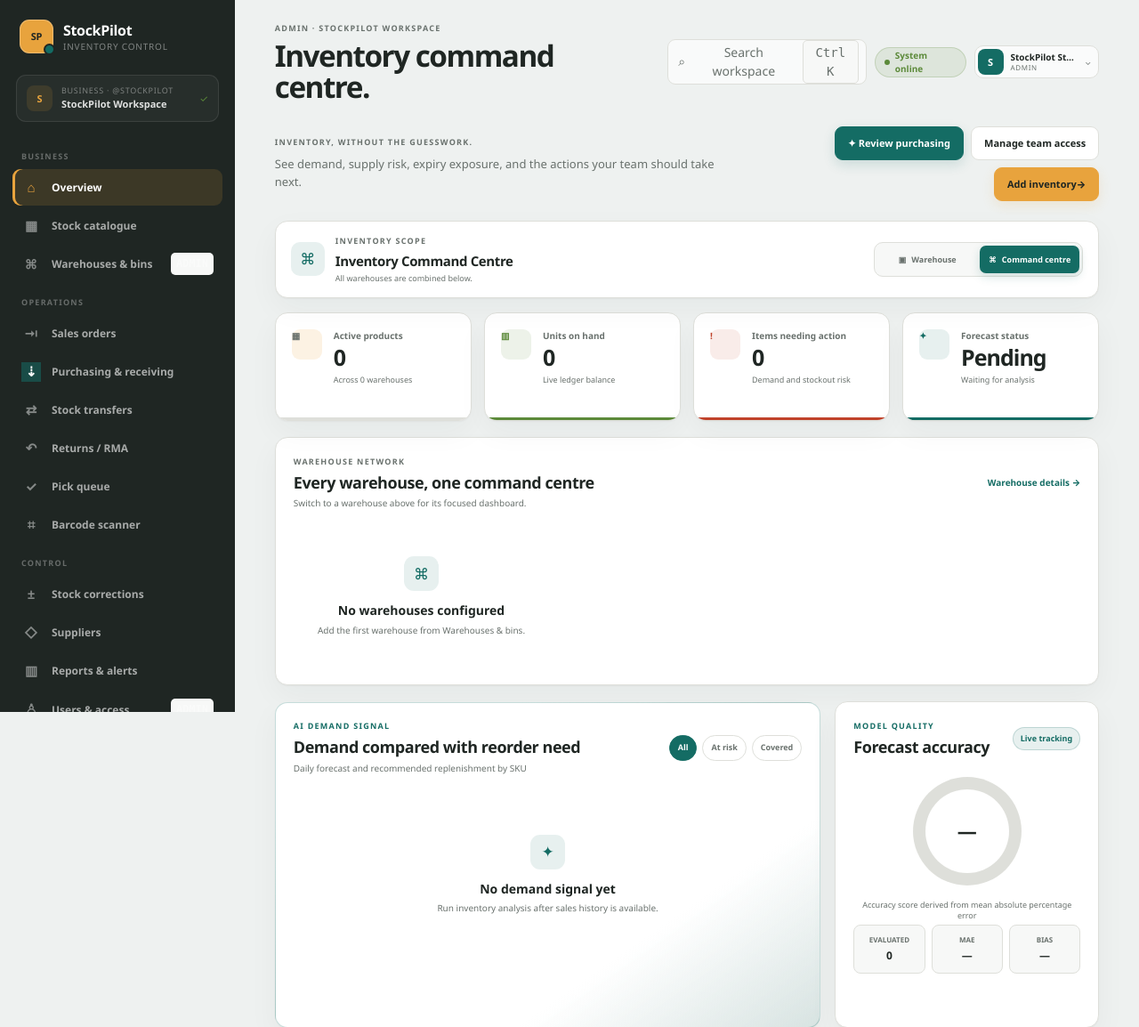
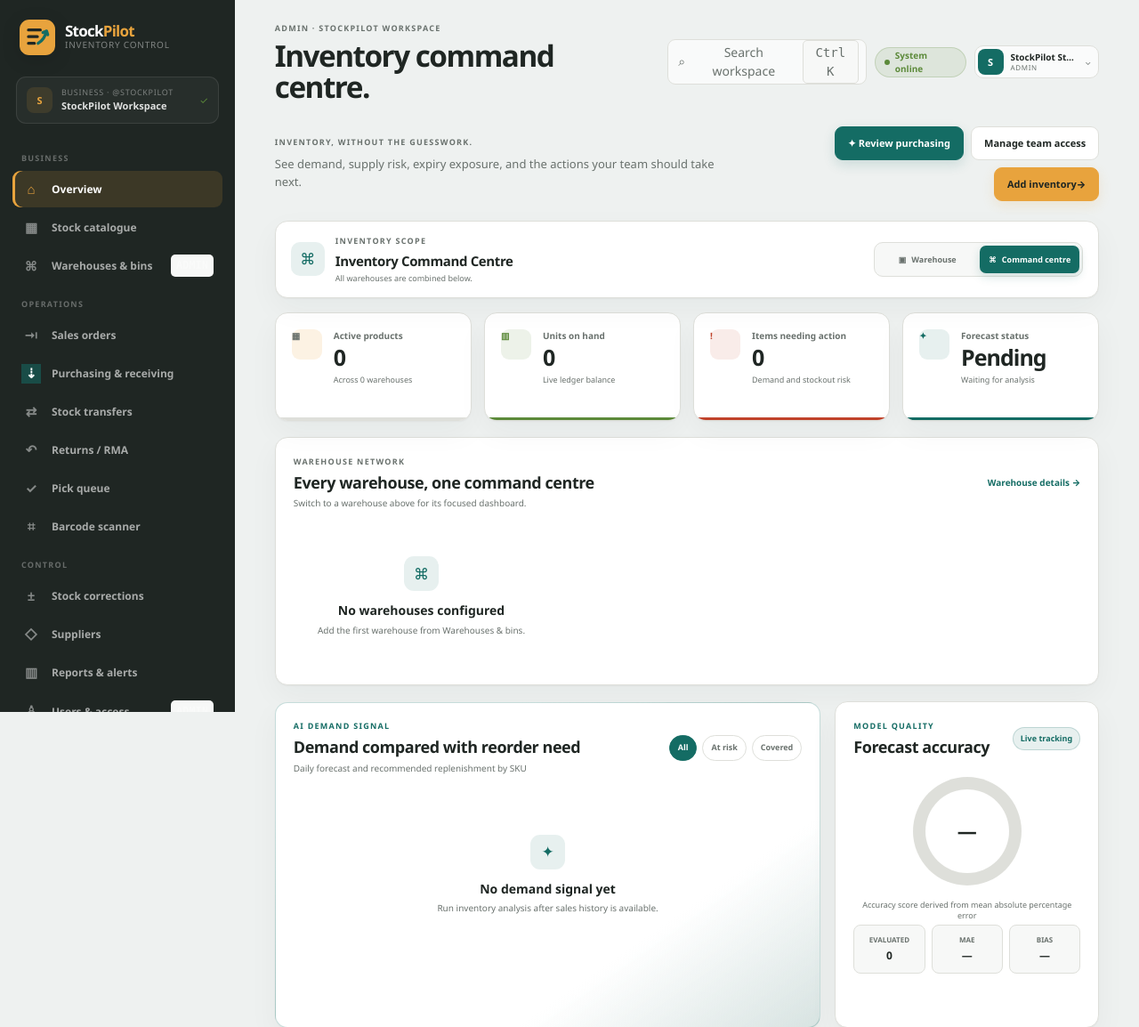
Before and after one commit to chaudharysuryapratap/StockPilot-AI-Inventory-Tracker-Management, a Flask app: page / in a window 1280 px wide. Shown: the top 1154 px of the page at 89% size. Run offline with Flask 3, Linux system fonts and the light colour scheme; a user stored in the database is signed in; some libraries are stand-ins or nearby versions.

Commit message:
Refresh StockPilot branding across UI and PWA assets

```diff
--- a/app/static/app.css
+++ b/app/static/app.css
@@ -38,11 +38,10 @@ code { color: var(--teal); font-family: "Cascadia Code", Consolas, monospace; fo
 .sidebar { position: sticky; top: 0; z-index: 30; height: 100vh; overflow-y: auto; display: flex; flex-direction: column; padding: 22px 14px 18px; color: rgba(255,255,255,.75); background: var(--ink); scrollbar-width: thin; scrollbar-color: rgba(255,255,255,.18) transparent; }
 .sidebar-top { display: flex; align-items: center; justify-content: space-between; }
 .brand { display: flex; align-items: center; gap: 11px; padding: 0 8px; color: #fff; }
-.brand-mark { position: relative; display: grid; place-items: center; width: 38px; height: 38px; border-radius: 11px; color: var(--ink); background: var(--amber); box-shadow: inset 0 0 0 1px rgba(255,255,255,.25); }
-.brand-mark::after { content: ""; position: absolute; right: -2px; bottom: -2px; width: 9px; height: 9px; border: 2px solid var(--ink); border-radius: 50%; background: var(--teal); }
-.brand-mark b { font-size: 11px; letter-spacing: -.03em; }
+.brand-symbol { display: block; flex: 0 0 auto; width: 40px; height: 40px; filter: drop-shadow(0 5px 10px rgba(0,0,0,.12)); }
 .brand-copy { display: grid; }
-.brand-copy strong { font-size: 16px; letter-spacing: -.02em; }
+.brand-name { display: inline-flex; font-size: 17px; font-weight: 780; letter-spacing: -.045em; line-height: 1.05; }
+.brand-name span:last-child { color: var(--amber); }
 .brand-copy small { color: rgba(255,255,255,.44); font-size: 10px; text-transform: uppercase; letter-spacing: .08em; }
 .workspace-switcher { position: relative; margin: 24px 4px 17px; }
 .workspace-switcher > summary { list-style: none; }
@@ -561,9 +560,9 @@ input::placeholder, textarea::placeholder { color: #9aa09d; }
 .auth-stage { position: relative; z-index: 1; width: min(100%,1440px); min-height: 100vh; margin: 0 auto; padding: 28px clamp(24px,5vw,78px) 22px; }
 .auth-brand { display: inline-flex; align-items: center; gap: 11px; color: var(--ink); }
 .auth-brand > span:last-child { display: grid; }
-.auth-brand strong { font-size: 16px; letter-spacing: -.025em; }
+.auth-brand .brand-name { font-size: 17px; }
+.auth-brand .brand-name span:last-child { color: var(--teal); }
 .auth-brand small { color: var(--muted); font-size: 9px; font-weight: 700; letter-spacing: .11em; text-transform: uppercase; }
-.auth-brand .brand-mark::after { border-color: var(--canvas); }
 .auth-frame { display: grid; grid-template-columns: minmax(340px,.9fr) minmax(450px,1.1fr); align-items: center; gap: clamp(38px,7vw,105px); min-height: calc(100vh - 116px); padding: 36px 0; }
 .signup-frame { grid-template-columns: minmax(320px,.65fr) minmax(620px,1.35fr); gap: clamp(35px,5vw,72px); }
 .auth-copy { max-width: 590px; }
--- a/app/static/offline.html
+++ b/app/static/offline.html
@@ -3,13 +3,13 @@
   <head>
     <meta charset="utf-8">
     <meta name="viewport" content="width=device-width, initial-scale=1">
-    <meta name="theme-color" content="#111d37">
+    <meta name="theme-color" content="#1F2623">
     <title>StockPilot is offline</title>
     <link rel="stylesheet" href="/static/app.css">
   </head>
   <body class="offline-body">
     <main class="offline-card">
-      <span class="brand-mark">SP</span>
+      <img class="brand-symbol" src="/static/stockpilot-icon.svg" alt="StockPilot" width="40" height="40">
       <p class="eyebrow">MOBILE PICKER</p>
       <h1>You are offline</h1>
       <p>Stock-changing actions are paused to protect inventory accuracy. Reconnect, then reopen the picker queue.</p>
--- a/app/templates/auth_simple_base.html
+++ b/app/templates/auth_simple_base.html
@@ -1,5 +1,5 @@
 <!doctype html>
 <html lang="en">
   <head><meta charset="utf-8"><meta name="viewport" content="width=device-width, initial-scale=1"><meta name="theme-color" content="#EEF1F0"><title>{% block title %}StockPilot account{% endblock %}</title><link rel="stylesheet" href="{{ url_for('static', filename='app.css', v=asset_version) }}"></head>
-  <body class="auth-body"><div class="auth-orb auth-orb-one"></div><div class="auth-orb auth-orb-two"></div><main class="auth-stage auth-simple-stage"><a class="auth-brand" href="{{ url_for('web.login') }}"><span class="brand-mark"><b>SP</b></span><span><strong>StockPilot</strong><small>Inventory intelligence</small></span></a><div class="auth-card-wrap auth-simple-wrap"><article class="auth-card auth-simple-card">{% with messages = get_flashed_messages(with_categories=true) %}{% if messages %}<div class="auth-flashes">{% for category, message in messages %}<div class="flash {{ category }}"><span>{{ '✓' if category == 'success' else '!' }}</span>{{ message }}</div>{% endfor %}</div>{% endif %}{% endwith %}{% block content %}{% endblock %}</article></div><p class="auth-footer">Secure access · Isolated business inventory</p></main><script src="{{ url_for('static', filename='auth.js', v=asset_version) }}" defer></script><script src="{{ url_for('static', filename='ui.js', v=asset_version) }}" defer></script></body>
+  <body class="auth-body"><div class="auth-orb auth-orb-one"></div><div class="auth-orb auth-orb-two"></div><main class="auth-stage auth-simple-stage"><a class="auth-brand" href="{{ url_for('web.login') }}"><img class="brand-symbol" src="{{ url_for('static', filename='stockpilot-icon.svg', v=asset_version) }}" alt="" width="40" height="40"><span><strong class="brand-name"><span>Stock</span><span>Pilot</span></strong><small>Inventory intelligence</small></span></a><div class="auth-card-wrap auth-simple-wrap"><article class="auth-card auth-simple-card">{% with messages = get_flashed_messages(with_categories=true) %}{% if messages %}<div class="auth-flashes">{% for category, message in messages %}<div class="flash {{ category }}"><span>{{ '✓' if category == 'success' else '!' }}</span>{{ message }}</div>{% endfor %}</div>{% endif %}{% endwith %}{% block content %}{% endblock %}</article></div><p class="auth-footer">Secure access · Isolated business inventory</p></main><script src="{{ url_for('static', filename='auth.js', v=asset_version) }}" defer></script><script src="{{ url_for('static', filename='ui.js', v=asset_version) }}" defer></script></body>
 </html>
--- a/app/templates/base.html
+++ b/app/templates/base.html
@@ -16,8 +16,8 @@
       <aside class="sidebar" id="primary-sidebar">
         <div class="sidebar-top">
           <a class="brand" href="{{ url_for('web.dashboard') }}" aria-label="StockPilot overview">
-            <span class="brand-mark"><b>SP</b></span>
-            <span class="brand-copy"><strong>StockPilot</strong><small>Inventory control</small></span>
+            <img class="brand-symbol" src="{{ url_for('static', filename='stockpilot-icon.svg', v=asset_version) }}" alt="" width="40" height="40">
+            <span class="brand-copy"><strong class="brand-name"><span>Stock</span><span>Pilot</span></strong><small>Inventory control</small></span>
           </a>
           <button class="icon-button sidebar-close" id="sidebar-close" type="button" aria-label="Close navigation">×</button>
         </div>
--- a/app/templates/login.html
+++ b/app/templates/login.html
@@ -10,7 +10,7 @@
   <body class="auth-body">
     <div class="auth-orb auth-orb-one"></div><div class="auth-orb auth-orb-two"></div><div class="auth-orb auth-orb-three"></div>
     <main class="auth-stage">
-      <a class="auth-brand" href="{{ url_for('web.login') }}"><span class="brand-mark"><b>SP</b></span><span><strong>StockPilot</strong><small>Inventory intelligence</small></span></a>
+      <a class="auth-brand" href="{{ url_for('web.login') }}"><img class="brand-symbol" src="{{ url_for('static', filename='stockpilot-icon.svg', v=asset_version) }}" alt="" width="40" height="40"><span><strong class="brand-name"><span>Stock</span><span>Pilot</span></strong><small>Inventory intelligence</small></span></a>
       <section class="auth-frame login-frame">
         <div class="auth-copy">
           <span class="auth-kicker">YOUR INVENTORY, IN CONTROL</span>
--- a/app/templates/signup.html
+++ b/app/templates/signup.html
@@ -10,7 +10,7 @@
   <body class="auth-body signup-body">
     <div class="auth-orb auth-orb-one"></div><div class="auth-orb auth-orb-two"></div><div class="auth-orb auth-orb-three"></div>
     <main class="auth-stage">
-      <a class="auth-brand" href="{{ url_for('web.login') }}"><span class="brand-mark"><b>SP</b></span><span><strong>StockPilot</strong><small>Inventory intelligence</small></span></a>
+      <a class="auth-brand" href="{{ url_for('web.login') }}"><img class="brand-symbol" src="{{ url_for('static', filename='stockpilot-icon.svg', v=asset_version) }}" alt="" width="40" height="40"><span><strong class="brand-name"><span>Stock</span><span>Pilot</span></strong><small>Inventory intelligence</small></span></a>
       <section class="auth-frame signup-frame">
         <div class="auth-copy signup-copy">
           <span class="auth-kicker">SET UP IN MINUTES</span>
```
Also changed, not shown: app/static/manifest.webmanifest, app/static/stockpilot-icon.svg, live-preview.db.
